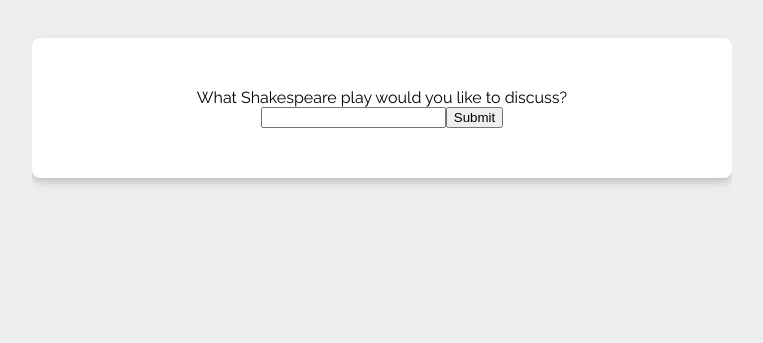
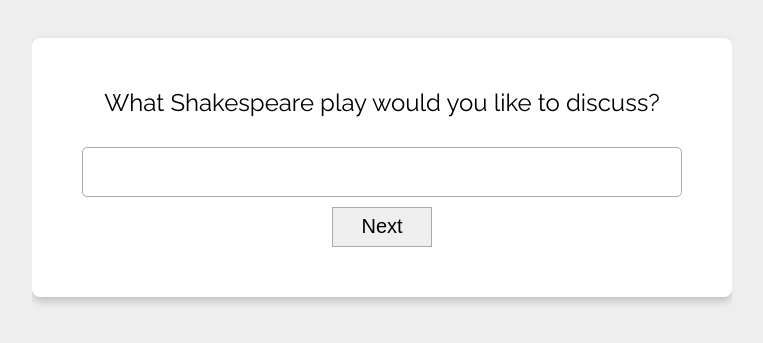
Before and after one commit to robbieculkin/questioner, a React app in the folder frontend/: page / in a window 1280 px wide. Shown: the part 61-404 px from the top of the page, without its empty margins (258-1021 px from the left). Built offline with nearby package versions, Linux system fonts and the light colour scheme.

Commit message:
frontend: [Card] modern styling

```diff
--- a/frontend/src/components/Card/index.js
+++ b/frontend/src/components/Card/index.js
@@ -9,7 +9,9 @@
       <div className='question'>
         {history[history.length - 1].text}
       </div>
-      <Entry onTextEntry={onTextEntry} />
+      <div className='response'>
+        <Entry onTextEntry={onTextEntry} />
+      </div>
     </div>
   </div>
 
--- a/frontend/src/components/Card/index.scss
+++ b/frontend/src/components/Card/index.scss
@@ -5,12 +5,18 @@
     box-shadow: 0 4px 8px 0 rgba(0, 0, 0, 0.2);
 
     .card-item {
-        display: flex;
-        flex-direction: column;
-        align-items: center;
+        text-align: center;
 
         .question {
+            width: 100%;
+            font-size: 24px;
+            margin-bottom: 30px;
+        }
 
+        .response {
+            display: flex;
+            flex-direction: column;
+            align-items: flex-start;
         }
     }
 }
--- a/frontend/src/components/Entry/index.js
+++ b/frontend/src/components/Entry/index.js
@@ -38,14 +38,14 @@
 
     return (
       <div className='entry'>
-        <input
+        <textarea
           id='entryField'
           type='text'
           value={value}
           onChange={this.handleChange}
-          onKeyPress={this.handleKeyPress}
+          /* onKeyPress={this.handleKeyPress} */
         />
-        <button onClick={() => this.handleTextEntry(value)}> Submit </button>
+        <button onClick={() => this.handleTextEntry(value)}> Next </button>
       </div>
     );
   }
--- a/frontend/src/components/Entry/index.scss
+++ b/frontend/src/components/Entry/index.scss
@@ -1,3 +1,27 @@
 .entry {
+    width: 100%;
 
+    textarea {
+        /* Fix issues with Grammarly extension! */
+        /* Write JS to resize textarea when too many lines */
+        display: block;
+        min-height: 50px;
+        width: 100%;
+        margin-bottom: 10px;
+        border: 1px solid #aaaaaa;
+        border-radius: 5px;
+        resize: none;
+        overflow: hidden;
+        outline: none;
+        font-size: 18px;
+    }
+
+    button {
+        width: 100px;
+        height: 40px;
+        outline: none;
+        border: 1px solid #aaaaaa;
+        border-radius: 0;
+        font-size: 20px;
+    }
 }
```
